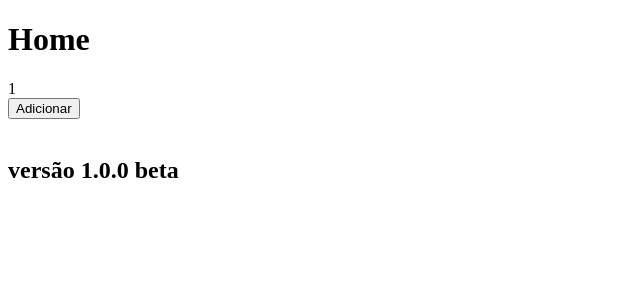
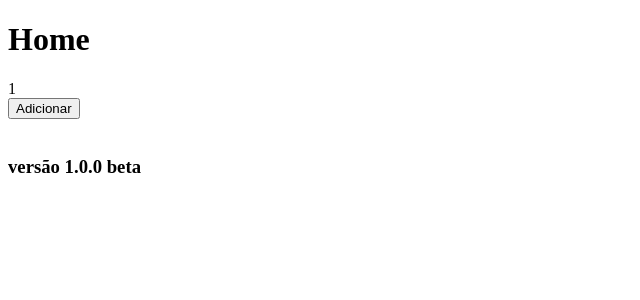
Before and after one commit to jean-valentin/ideia-unica, a Next.js app: page / in a window 1280 px wide. Shown: the top 300 px of the page, without its empty margins (0-640 px from the left). Built offline with nearby package versions, Linux system fonts and the light colour scheme.

Commit message:
diminuir texto

```diff
--- a/pages/index.js
+++ b/pages/index.js
@@ -6,7 +6,7 @@ function Home() {
             <h1>Home</h1>
             <Contador />
             <br></br>
-            <h2>versão 1.0.0 beta</h2>
+            <h3>versão 1.0.0 beta</h3>
         </div>
     )
 }
```
